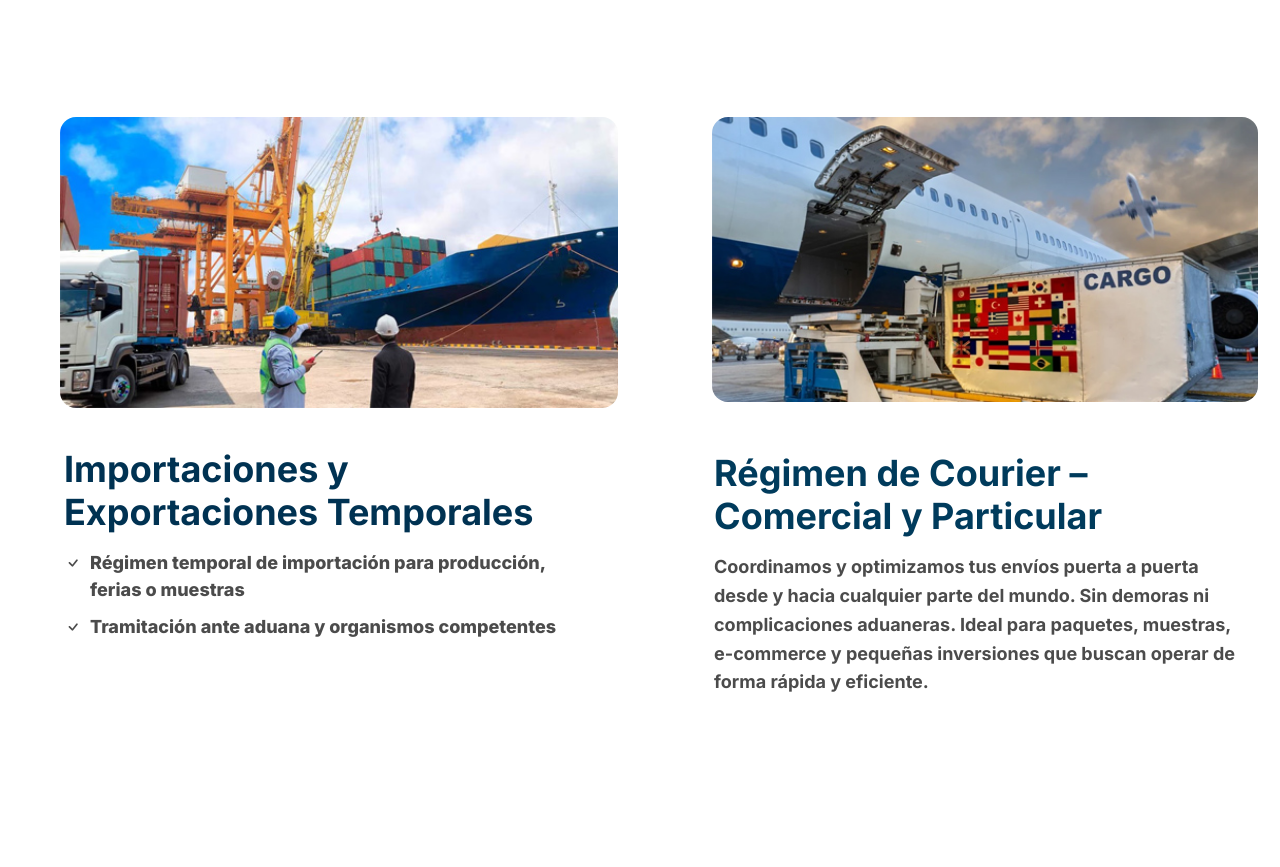
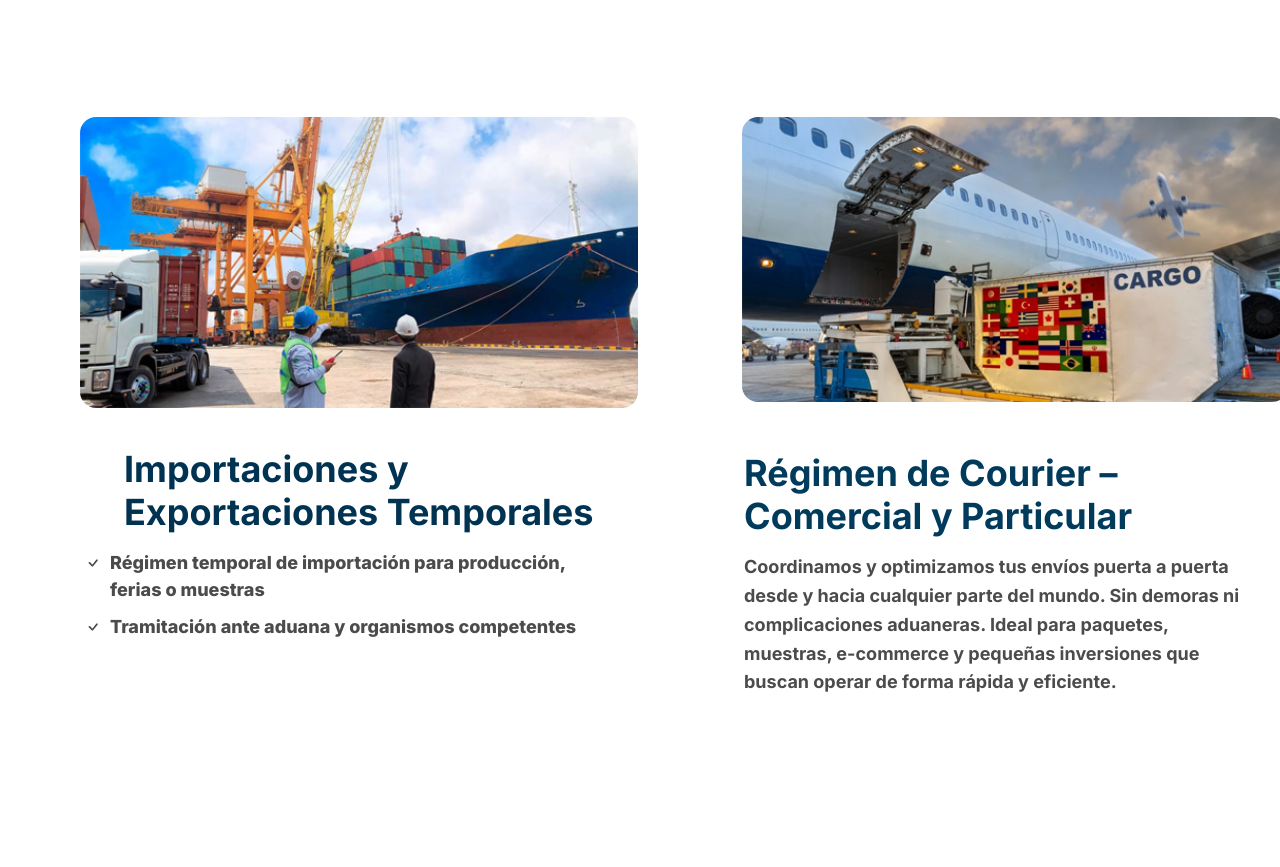
Before and after one commit to lucasger78/Grupo-ITC-web, a plain HTML site: page services.html in a window 1280 px wide. Shown: the part 1872-2739 px from the top of the page. Drawn offline with Linux system fonts and the light colour scheme.

Commit message:
primer subida

```diff
--- a/assets/css/styles(Services).css
+++ b/assets/css/styles(Services).css
@@ -1509,16 +1509,25 @@ a.quote-button-export:hover {
   margin: 0 auto;
 }
 
+  /* #img-export img {
+  display: block !important;
+  margin: 0 auto !important;
+  width: 100% !important;
+  max-width: 120% !important;
+  height: auto !important;
+  padding: 0 !important;
+} */
+
 .courier-img{
-  margin-left: 60px;
+  margin-left: 90px;
 }
 
 .impo-expo-temp-img {
+  margin-left: 10px;
+}
+
+.impo-expo-temp-text {
   margin-left: -10px;
-}
-
-.impo-expo-temp-text {
-  margin-left: -30px;
 
   font-size: 36px !important;
   width: 100%;
@@ -1540,7 +1549,7 @@ a.quote-button-export:hover {
     font-size: 18px;
     font-weight: 800;
     color: #4b4b4b;
-    margin-left: -30px;
+    margin-left: -10px;
     width: 100%;
 }
 
@@ -1553,6 +1562,7 @@ a.quote-button-export:hover {
   font-size: 36px;
   font-weight: 700;
   color: #003b5c;
+  margin-left: 30px;
   margin-bottom: 15px;
 }
 
@@ -1562,6 +1572,15 @@ a.quote-button-export:hover {
   color: #4b4b4b;
   line-height: 1.6;
   margin: 0;
+}
+
+#courier-description2 {
+  font-size: 18px !important;
+  font-weight: 700 !important;
+  color: #4b4b4b;
+  line-height: 1.6;
+  width: 95% !important;
+  margin-left: 30px !important;
 }
 
 .courier-text-wrapper{
--- a/services.html
+++ b/services.html
@@ -187,7 +187,7 @@
 
         <!-- Importaciones y Exportaciones Temporales y Curier -->
 
-        <section id="about" class="about section">
+        <section id="about" class="about-section">
           <div class="container">
             <div class="row gy-4 align-items-start">
               <!-- Columna Izquierda -->
@@ -214,7 +214,7 @@
                   <h4 class="courier-title" data-section="services" data-value="service-title-5">
                     Régimen de Courier – Comercial y Particular
                   </h4>
-                  <p class="courier-description"  data-section="services" data-value="service-subtitle-5">
+                  <p class="courier-description" id="courier-description2" data-section="services" data-value="service-subtitle-5">
                     Coordinamos y optimizamos tus envíos puerta a puerta desde y hacia cualquier parte del mundo. Sin demoras ni complicaciones aduaneras. Ideal para paquetes, muestras, e-commerce y pequeñas inversiones que buscan operar de forma rápida y eficiente.
                   </p>
                 </div>
```
